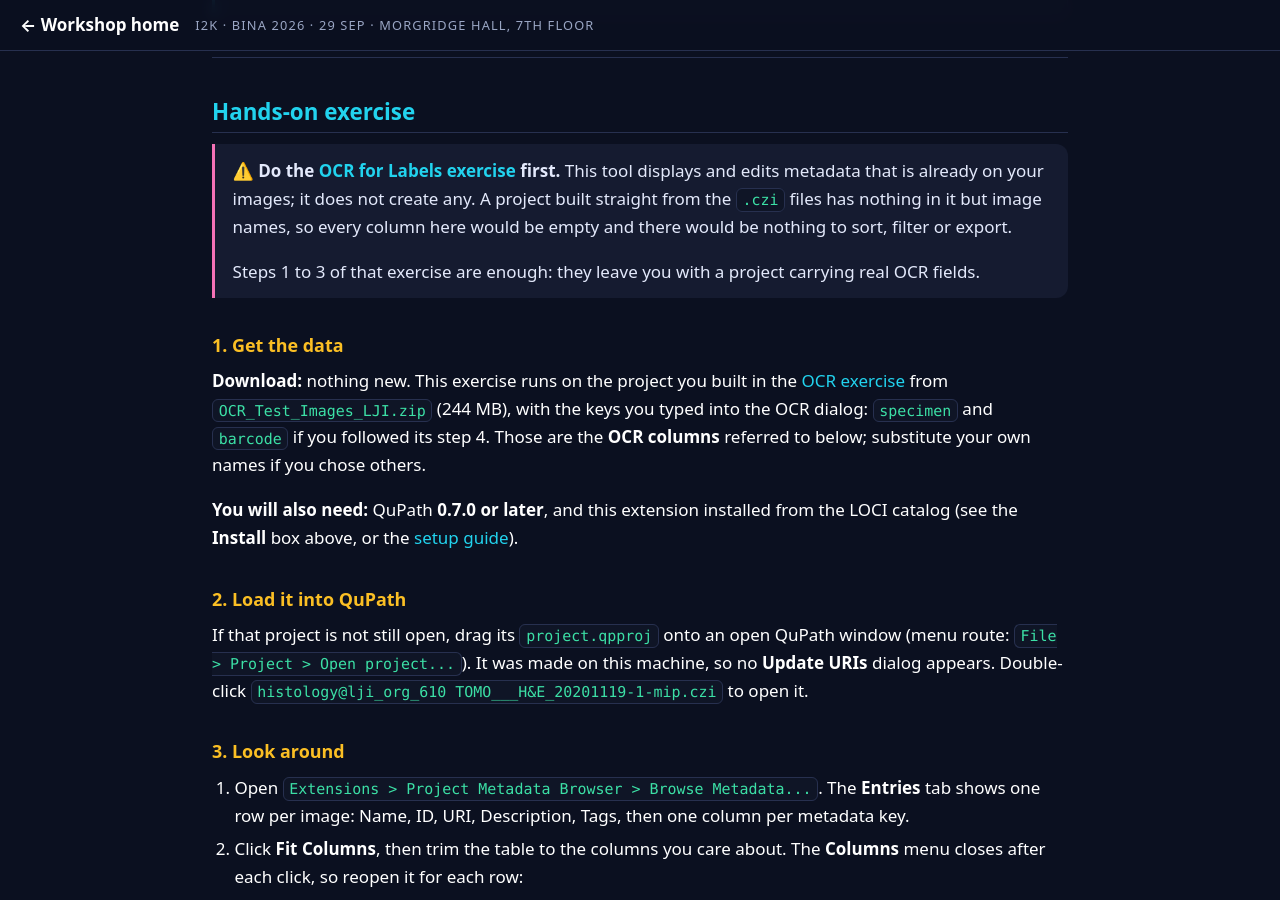
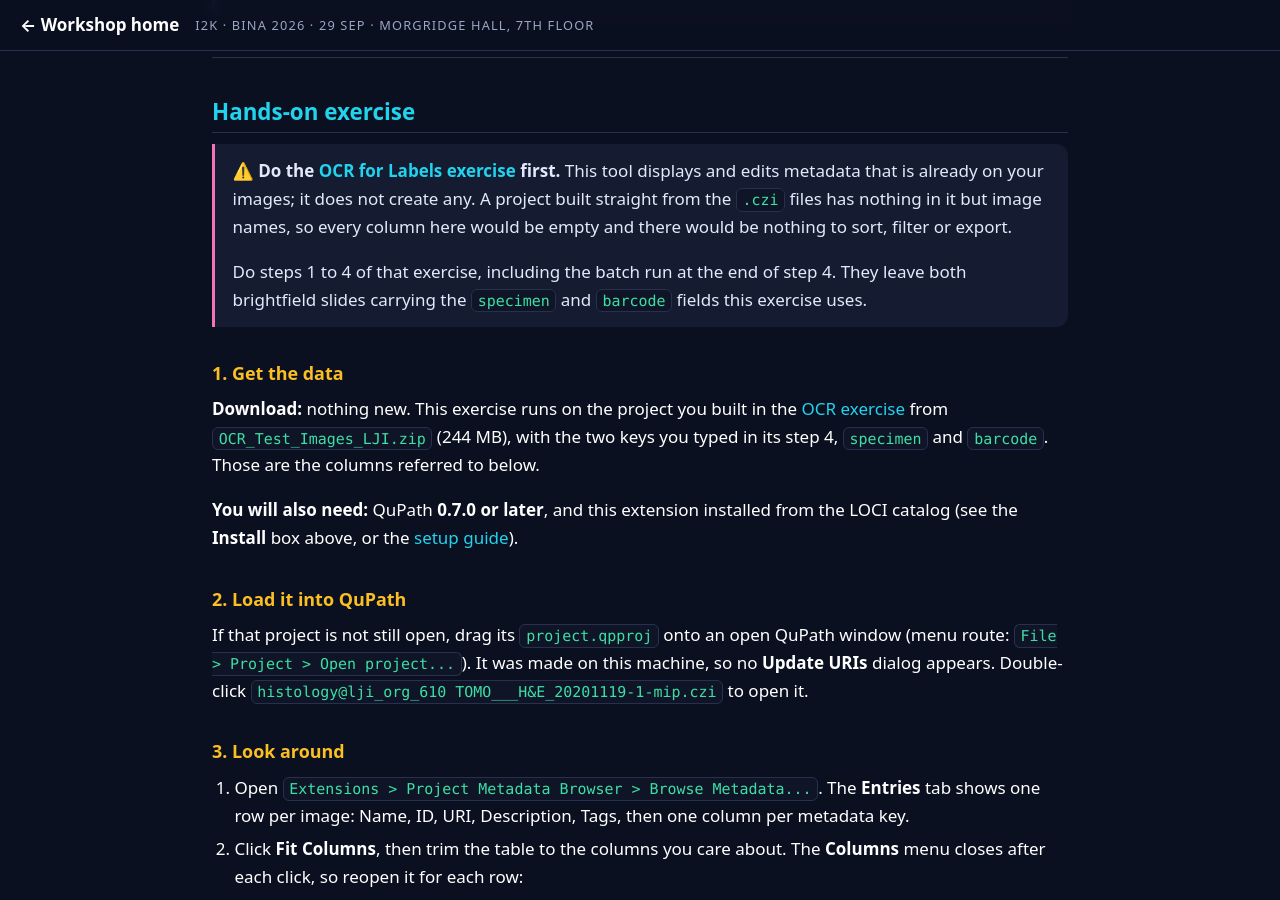
Before and after one commit to MichaelSNelson/BINA-I2K-2026-QuPath-Extensions, a Jekyll site: the page built from docs/09-project-metadata-browser.md, in a window 1280 px wide and 900 px high, scrolled down 1960 px. Built offline with Jekyll 4.4.1, drawn with Linux system fonts in a browser that asks for light colours.

Commit message:
Guide 09: prerequisite is OCR steps 1 to 4, with the batch run
Steps 1 to 3 leave one slide with default key names; specimen and barcode
are typed in step 4 and its batch puts them on both brightfield slides.
Drops the 'substitute your own names' fork.

Claude-Session: https://claude.ai/code/session_01KwiACUr5MacuDvqp74c96o

```diff
--- a/docs/09-project-metadata-browser.md
+++ b/docs/09-project-metadata-browser.md
@@ -53,15 +53,14 @@ Install from the **LOCI QuPath Extensions** catalog, then restart QuPath. Full s
 > from the `.czi` files has nothing in it but image names, so every column here would be empty
 > and there would be nothing to sort, filter or export.
 >
-> Steps 1 to 3 of that exercise are enough: they leave you with a project carrying real
-> OCR fields.
+> Do steps 1 to 4 of that exercise, including the batch run at the end of step 4. They leave
+> both brightfield slides carrying the `specimen` and `barcode` fields this exercise uses.
 
 ### 1. Get the data
 
 **Download:** nothing new. This exercise runs on the project you built in the
-[OCR exercise](08-ocr4labels.md) from `OCR_Test_Images_LJI.zip` (244 MB), with the keys you
-typed into the OCR dialog: `specimen` and `barcode` if you followed its step 4. Those are the
-**OCR columns** referred to below; substitute your own names if you chose others.
+[OCR exercise](08-ocr4labels.md) from `OCR_Test_Images_LJI.zip` (244 MB), with the two keys
+you typed in its step 4, `specimen` and `barcode`. Those are the columns referred to below.
 
 **You will also need:** QuPath **0.7.0 or later**, and this extension installed from the LOCI
 catalog (see the **Install** box above, or the [setup guide](setup.md)).
```
